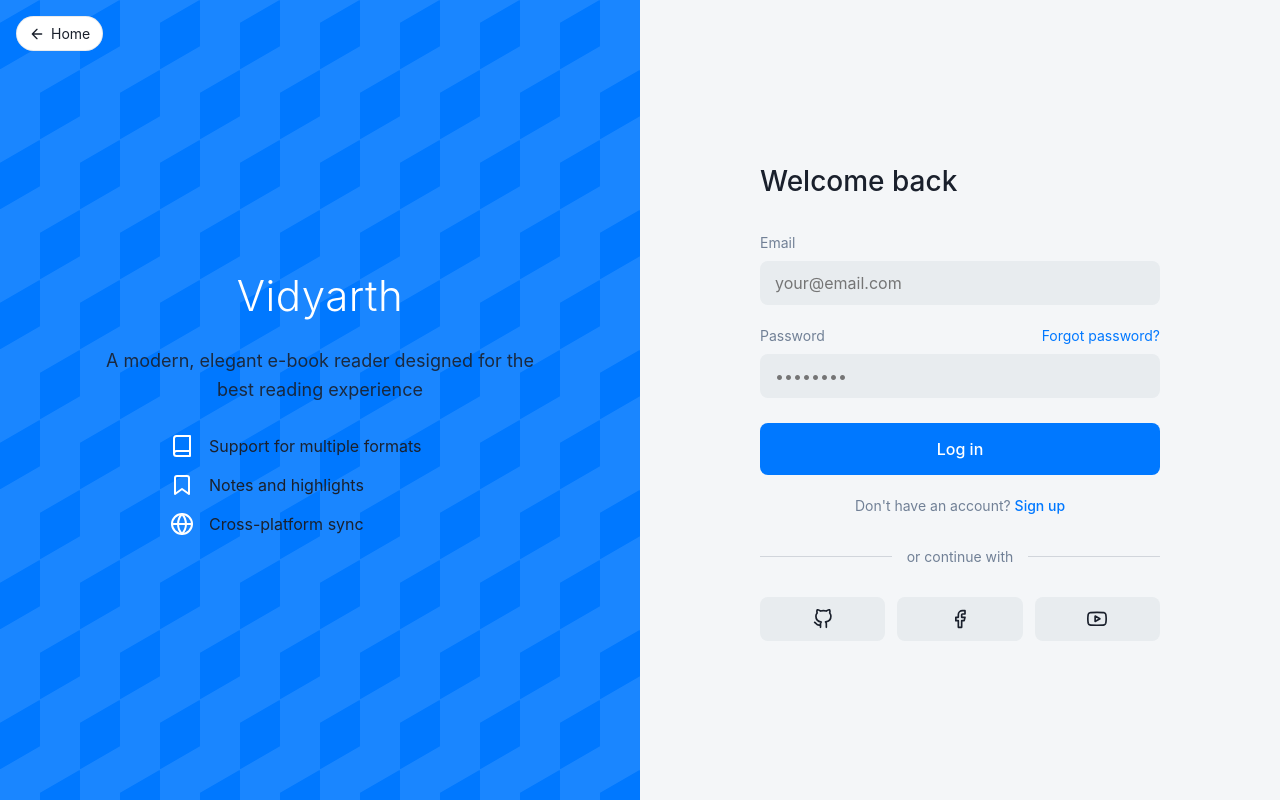
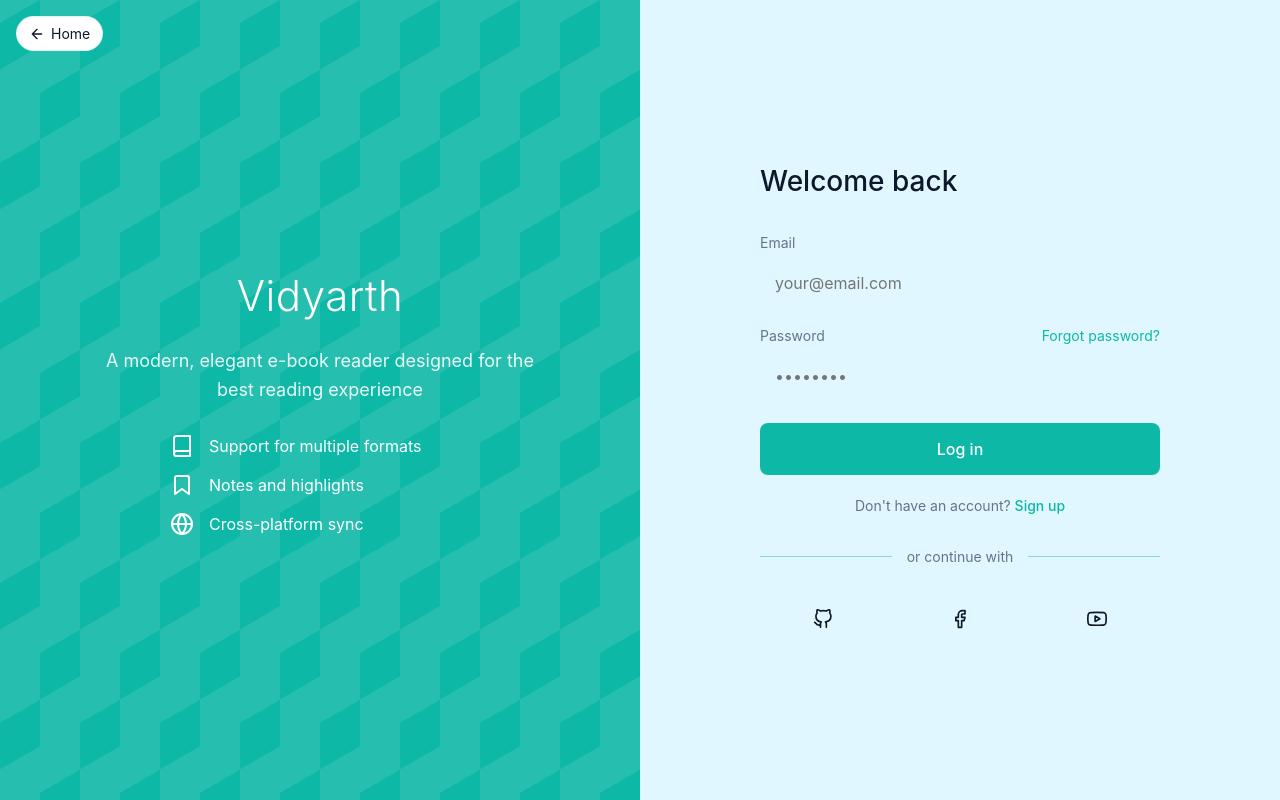
Before and after one commit to MR-0312/Vidyarth, a React (Vite) app in the folder frontend/: page /login in a window 1280 px wide. Built offline with nearby package versions, Linux system fonts and the light colour scheme.

Commit message:
made the theme to be teal/cyan

```diff
--- a/frontend/src/components/BookCarousel.tsx
+++ b/frontend/src/components/BookCarousel.tsx
@@ -111,7 +111,7 @@ const BookCarousel = () => {
                     fontSize: "12px",
                     color: "white",
                     padding: "4px 10px",
-                    backgroundColor: "#0078ff",
+                    backgroundColor: "#0db8a6",
                     borderRadius: "12px",
                   }}
                 >
@@ -169,7 +169,7 @@ const BookCarousel = () => {
                           fontSize: "11px",
                           color: "white",
                           padding: "4px 10px",
-                          backgroundColor: "#0078ff",
+                          backgroundColor: "#0db8a6",
                           borderRadius: "12px",
                           whiteSpace: "nowrap",
                         }}
--- a/frontend/src/components/Sidebar.tsx
+++ b/frontend/src/components/Sidebar.tsx
@@ -26,7 +26,7 @@ const Sidebar = ({ isOpen, items, activeItem, onItemClick }: SidebarProps) => {
   const sidebarStyles: React.CSSProperties = {
     width: isOpen ? "240px" : "0",
     transition: "width 0.3s ease",
-    backgroundColor: "#0078ff",
+    backgroundColor: "#0db8a6",
     overflowY: "auto",
     display: "flex",
     flexDirection: "column",
--- a/frontend/src/components/UploadModal.tsx
+++ b/frontend/src/components/UploadModal.tsx
@@ -230,7 +230,7 @@ const UploadModal = ({ isOpen, onClose, onSuccess }: UploadModalProps) => {
   const textColor = isDark ? "#ffffff" : "#000000";
   const inputBg = isDark ? "#2a2a2a" : "#f5f5f5";
   const inputBorder = isDark ? "#404040" : "#d0d0d0";
-  const accentColor = "#0078ff";
+  const accentColor = "#0db8a6";
 
   const modalOverlayStyles: React.CSSProperties = {
     position: "fixed",
--- a/frontend/src/index.css
+++ b/frontend/src/index.css
@@ -1,26 +1,28 @@
 /* ===== CSS Custom Properties (Theme Variables) ===== */
 :root,
 html[data-theme="light"] {
-  --bg-primary: #f4f6f8;
-  --bg-secondary: #e8ecef;
+  --bg-primary: #e0f7ff;
+  --bg-secondary: #c0ecff;
   --bg-elevated: #ffffff;
-  --bg-header: rgba(244, 246, 248, 0.92);
+  --bg-header: rgba(224, 247, 255, 0.95);
   --bg-card: #ffffff;
-  --bg-image: #dde2e7;
-  --text-primary: #1a202c;
-  --text-secondary: #4a5568;
-  --text-muted: #718096;
-  --text-book-title: #1a202c;
-  --border-color: rgba(0, 0, 0, 0.08);
-  --border-solid: #d1d5db;
-  --search-bg: #dde2e7;
-  --input-bg: #e8ecef;
-  --import-btn-bg: #dde2e7;
-  --social-btn-bg: #e8ecef;
-  --divider-color: #d1d5db;
-  --hero-gradient: radial-gradient(circle at 50% 50%, #dde2e7 0%, #f4f6f8 70%);
-  --toggle-track: #d1d5db;
-  --toggle-thumb: #718096;
+  --bg-image: #a8e0ff;
+  --text-primary: #0f172a;
+  --text-secondary: #475569;
+  --text-muted: #64748b;
+  --text-book-title: #0f172a;
+  --border-color: rgba(13, 184, 166, 0.15);
+  --border-solid: #90d9ce;
+  --search-bg: #d0f0ff;
+  --input-bg: #e0f7ff;
+  --import-btn-bg: #d0f0ff;
+  --social-btn-bg: #e0f7ff;
+  --divider-color: #90d9ce;
+  --hero-gradient: radial-gradient(circle at 50% 50%, #b0e5ff 0%, #e0f7ff 70%);
+  --primary-accent: #0db8a6;
+  --primary-accent-hover: #0a9a8a;
+  --toggle-track: #90d9ce;
+  --toggle-thumb: #0db8a6;
   color-scheme: light;
 }
 
--- a/frontend/src/pages/Library.tsx
+++ b/frontend/src/pages/Library.tsx
@@ -302,7 +302,7 @@ const Library = () => {
             style={{
               background: "none",
               border: "none",
-              color: viewMode === "grid" ? "#0078ff" : "var(--text-muted)",
+              color: viewMode === "grid" ? "#0db8a6" : "var(--text-muted)",
               padding: "5px",
               display: "flex",
               alignItems: "center",
@@ -318,7 +318,7 @@ const Library = () => {
             style={{
               background: "none",
               border: "none",
-              color: viewMode === "list" ? "#0078ff" : "var(--text-muted)",
+              color: viewMode === "list" ? "#0db8a6" : "var(--text-muted)",
               padding: "5px",
               display: "flex",
               alignItems: "center",
@@ -487,7 +487,7 @@ const CategoryTags = ({ categories, maxDisplay = 2 }: { categories?: string[]; m
               fontSize: "11px",
               color: "white",
               padding: "3px 8px",
-              backgroundColor: "#0078ff",
+              backgroundColor: "#0db8a6",
               borderRadius: "12px",
               whiteSpace: "nowrap",
             }}
@@ -547,7 +547,7 @@ const CategoryTags = ({ categories, maxDisplay = 2 }: { categories?: string[]; m
                   fontSize: "11px",
                   color: "white",
                   padding: "4px 10px",
-                  backgroundColor: "#0078ff",
+                  backgroundColor: "#0db8a6",
                   borderRadius: "12px",
                   whiteSpace: "nowrap",
                 }}
@@ -753,7 +753,7 @@ const BookCard = ({ book, viewMode, navigate }: BookCardProps) => {
               style={{
                 height: "100%",
                 width: `${book.progress}%`,
-                backgroundColor: "#0078ff",
+                backgroundColor: "#0db8a6",
               }}
             ></div>
           </div>
--- a/frontend/src/pages/Login.tsx
+++ b/frontend/src/pages/Login.tsx
@@ -118,7 +118,7 @@ const Login = () => {
           flexDirection: "column",
           justifyContent: "center",
           alignItems: "center",
-          backgroundColor: "#0078ff",
+          backgroundColor: "#0db8a6",
           padding: "40px",
           position: "relative",
           overflow: "hidden",
@@ -167,6 +167,7 @@ const Login = () => {
               maxWidth: "450px",
               lineHeight: 1.6,
               marginBottom: "30px",
+              color: "white",
             }}
           >
             A modern, elegant e-book reader designed for the best reading
@@ -205,7 +206,7 @@ const Login = () => {
                   strokeLinejoin="round"
                 />
               </svg>
-              <span style={{ textAlign: "left", fontSize: "16px" }}>
+              <span style={{ textAlign: "left", fontSize: "16px", color: "white" }}>
                 Support for multiple formats
               </span>
             </div>
@@ -226,7 +227,7 @@ const Login = () => {
                   strokeLinejoin="round"
                 />
               </svg>
-              <span style={{ textAlign: "left", fontSize: "16px" }}>
+              <span style={{ textAlign: "left", fontSize: "16px", color: "white" }}>
                 Notes and highlights
               </span>
             </div>
@@ -263,7 +264,7 @@ const Login = () => {
                   strokeLinejoin="round"
                 />
               </svg>
-              <span style={{ textAlign: "left", fontSize: "16px" }}>
+              <span style={{ textAlign: "left", fontSize: "16px", color: "white" }}>
                 Cross-platform sync
               </span>
             </div>
@@ -369,7 +370,7 @@ const Login = () => {
                 <Link
                   to="/forgot-password"
                   style={{
-                    color: "#0078ff",
+                    color: "#0db8a6",
                     fontSize: "14px",
                     textDecoration: "none",
                   }}
@@ -403,7 +404,7 @@ const Login = () => {
               style={{
                 width: "100%",
                 padding: "14px",
-                backgroundColor: "#0078ff",
+                backgroundColor: "#0db8a6",
                 color: "white",
                 border: "none",
                 borderRadius: "8px",
@@ -452,7 +453,7 @@ const Login = () => {
               <Link
                 to="/signup"
                 style={{
-                  color: "#0078ff",
+                  color: "#0db8a6",
                   textDecoration: "none",
                   fontWeight: "500",
                 }}
--- a/frontend/src/pages/Read.tsx
+++ b/frontend/src/pages/Read.tsx
@@ -405,7 +405,7 @@ const Read = () => {
                     idx === currentChapterIndex
                       ? theme === "dark"
                         ? "#fff"
-                        : theme === "sepia" ? "#8b4513" : "#0078ff"
+                        : theme === "sepia" ? "#8b4513" : "#0db8a6"
                       : theme === "dark" ? "#e0e0e0" : theme === "sepia" ? "#5f4b32" : "#333",
                   transition: "background-color 0.2s",
                 }}
@@ -686,7 +686,7 @@ const Read = () => {
                       backgroundColor: "#fff",
                       border:
                         theme === "light"
-                          ? "2px solid #0078ff"
+                          ? "2px solid #0db8a6"
                           : theme === "sepia" ? "1px solid #d4c4a0" : "1px solid #ddd",
                       borderRadius: "4px",
                       padding: "8px 0",
@@ -704,7 +704,7 @@ const Read = () => {
                       backgroundColor: "#fbf7eb",
                       border:
                         theme === "sepia"
-                          ? "2px solid #0078ff"
+                          ? "2px solid #0db8a6"
                           : theme === "sepia" ? "1px solid #d4c4a0" : "1px solid #ddd",
                       borderRadius: "4px",
                       padding: "8px 0",
@@ -722,7 +722,7 @@ const Read = () => {
                       backgroundColor: "#333",
                       border:
                         theme === "dark"
-                          ? "2px solid #0078ff"
+                          ? "2px solid #0db8a6"
                           : theme === "sepia" ? "1px solid #d4c4a0" : "1px solid #ddd",
                       borderRadius: "4px",
                       padding: "8px 0",
--- a/frontend/src/pages/Signup.tsx
+++ b/frontend/src/pages/Signup.tsx
@@ -121,7 +121,7 @@ const Signup = () => {
           flexDirection: "column",
           justifyContent: "center",
           alignItems: "center",
-          backgroundColor: "#0078ff",
+          backgroundColor: "#0db8a6",
           padding: "40px",
           position: "relative",
           overflow: "hidden",
@@ -170,6 +170,7 @@ const Signup = () => {
               maxWidth: "450px",
               lineHeight: 1.6,
               marginBottom: "30px",
+              color: "white",
             }}
           >
             A modern, elegant e-book reader designed for the best reading
@@ -208,7 +209,7 @@ const Signup = () => {
                   strokeLinejoin="round"
                 />
               </svg>
-              <span style={{ textAlign: "left", fontSize: "16px" }}>
+              <span style={{ textAlign: "left", fontSize: "16px", color: "white" }}>
                 Support for multiple formats
               </span>
             </div>
@@ -229,7 +230,7 @@ const Signup = () => {
                   strokeLinejoin="round"
                 />
               </svg>
-              <span style={{ textAlign: "left", fontSize: "16px" }}>
+              <span style={{ textAlign: "left", fontSize: "16px", color: "white" }}>
                 Notes and highlights
               </span>
             </div>
@@ -266,7 +267,7 @@ const Signup = () => {
                   strokeLinejoin="round"
                 />
               </svg>
-              <span style={{ textAlign: "left", fontSize: "16px" }}>
+              <span style={{ textAlign: "left", fontSize: "16px", color: "white" }}>
                 Cross-platform sync
               </span>
             </div>
@@ -453,7 +454,7 @@ const Signup = () => {
               style={{
                 width: "100%",
                 padding: "14px",
-                backgroundColor: "#0078ff",
+                backgroundColor: "#0db8a6",
                 color: "white",
                 border: "none",
                 borderRadius: "8px",
@@ -502,7 +503,7 @@ const Signup = () => {
               <Link
                 to="/login"
                 style={{
-                  color: "#0078ff",
+                  color: "#0db8a6",
                   textDecoration: "none",
                   fontWeight: "500",
                 }}
--- a/frontend/src/styles/App.css
+++ b/frontend/src/styles/App.css
@@ -9,7 +9,7 @@
 }
 
 nav {
-  background: #007bff;
+  background: #0db8a6;
   padding: 1rem;
   color: white;
   text-align: center;
@@ -18,7 +18,7 @@ nav {
 
 button {
   padding: 10px 20px;
-  background: #007bff;
+  background: #0db8a6;
   color: white;
   border: none;
   border-radius: 5px;
@@ -26,7 +26,7 @@ button {
   transition: background 0.3s;
 }
 button:hover {
-  background: #0056b3;
+  background: #0a9a8a;
 }
 
 .card {
```
Also changed, not shown: frontend/src/pages/BookPreview.tsx (+11 -11 lines), frontend/src/pages/Home.tsx (+29 -29 lines).
